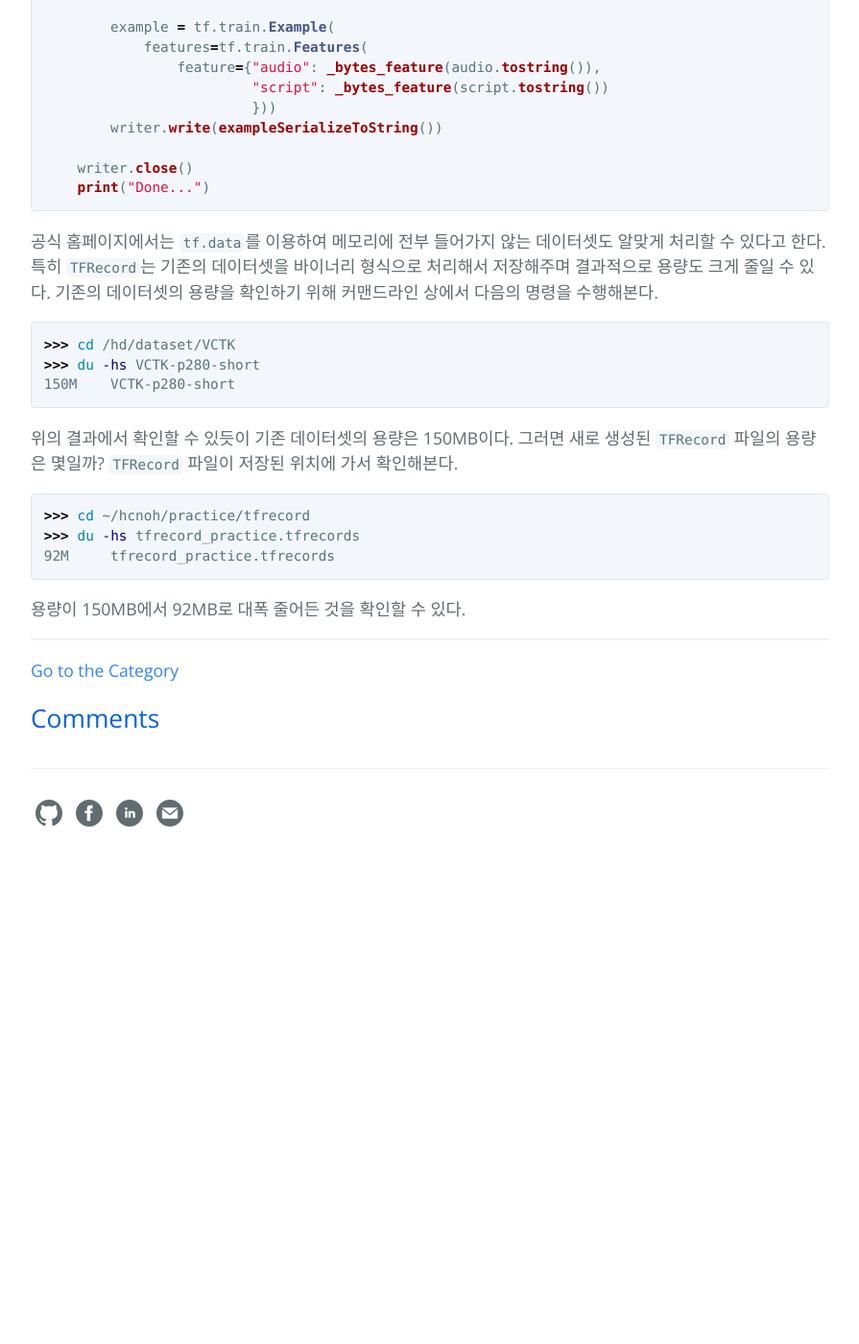
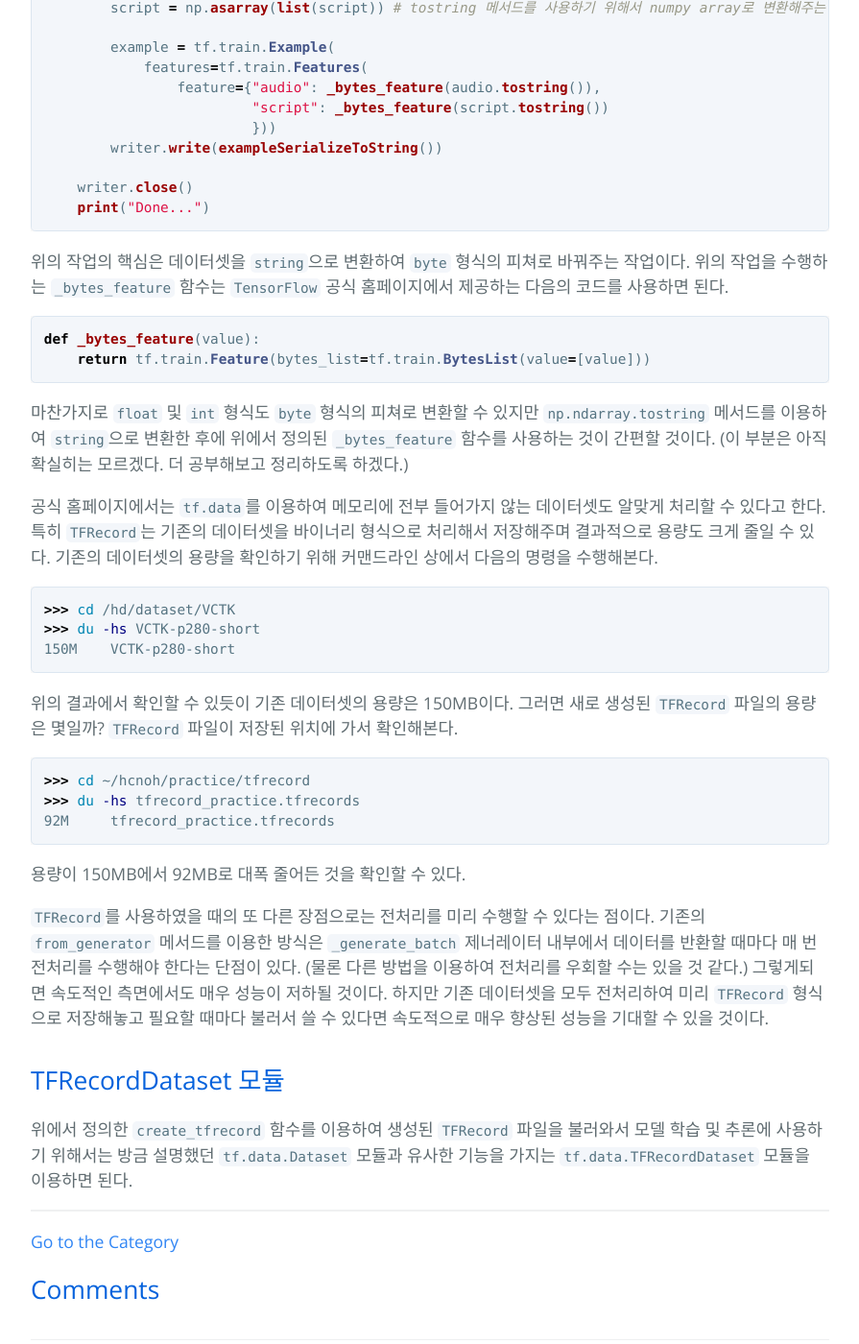
Before and after one commit to hcnoh/hcnoh.github.io, a Jekyll site: the page built from _posts/2018-11-05-tensorflow-data-module.md, in a window 1280 px wide and 1400 px high, scrolled down 4662 px. Shown: the whole window at 96% size, without its empty margins (192-1087 px from the left). Built offline with Jekyll 4.4.1, drawn with Linux system fonts in a browser that asks for light colours; comment, search, counter and statistics services are not loaded; before the commit the page ends 5577 px from its top, so only the background shows below that; some of the changed text lies outside the part shown.

Commit message:
Update 2018-11-05-tensorflow-data-module.md

````diff
--- a/_posts/2018-11-05-tensorflow-data-module.md
+++ b/_posts/2018-11-05-tensorflow-data-module.md
@@ -162,6 +162,7 @@ def create_tfrecord(dataset_list):
         audio_file_path = dataset["audio_file_path"]
         script_file_path = dataset["script_file_path"]
 
+        # 데이터셋을 미리 전처리하여 TFRecord로 저장
         audio = audio_process.get_audio(audio_file_path)
 
         script = get_script(script_file_path)
@@ -178,6 +179,15 @@ def create_tfrecord(dataset_list):
     writer.close()
     print("Done...")
 ```
+
+위의 작업의 핵심은 데이터셋을 `string`으로 변환하여 `byte` 형식의 피쳐로 바꿔주는 작업이다. 위의 작업을 수행하는 `_bytes_feature` 함수는 `TensorFlow` 공식 홈페이지에서 제공하는 다음의 코드를 사용하면 된다.
+
+```python
+def _bytes_feature(value):
+    return tf.train.Feature(bytes_list=tf.train.BytesList(value=[value]))
+```
+
+마찬가지로 `float` 및 `int` 형식도 `byte` 형식의 피쳐로 변환할 수 있지만 `np.ndarray.tostring` 메서드를 이용하여 `string`으로 변환한 후에 위에서 정의된 `_bytes_feature` 함수를 사용하는 것이 간편할 것이다. (이 부분은 아직 확실히는 모르겠다. 더 공부해보고 정리하도록 하겠다.)
 
 공식 홈페이지에서는 `tf.data`를 이용하여 메모리에 전부 들어가지 않는 데이터셋도 알맞게 처리할 수 있다고 한다. 특히 `TFRecord`는 기존의 데이터셋을 바이너리 형식으로 처리해서 저장해주며 결과적으로 용량도 크게 줄일 수 있다. 기존의 데이터셋의 용량을 확인하기 위해 커맨드라인 상에서 다음의 명령을 수행해본다.
 
@@ -196,3 +206,8 @@ def create_tfrecord(dataset_list):
 ```
 
 용량이 150MB에서 92MB로 대폭 줄어든 것을 확인할 수 있다.
+
+`TFRecord`를 사용하였을 때의 또 다른 장점으로는 전처리를 미리 수행할 수 있다는 점이다. 기존의 `from_generator` 메서드를 이용한 방식은 `_generate_batch` 제너레이터 내부에서 데이터를 반환할 때마다 매 번 전처리를 수행해야 한다는 단점이 있다. (물론 다른 방법을 이용하여 전처리를 우회할 수는 있을 것 같다.) 그렇게되면 속도적인 측면에서도 매우 성능이 저하될 것이다. 하지만 기존 데이터셋을 모두 전처리하여 미리 `TFRecord` 형식으로 저장해놓고 필요할 때마다 불러서 쓸 수 있다면 속도적으로 매우 향상된 성능을 기대할 수 있을 것이다.
+
+## TFRecordDataset 모듈
+위에서 정의한 `create_tfrecord` 함수를 이용하여 생성된 `TFRecord` 파일을 불러와서 모델 학습 및 추론에 사용하기 위해서는 방금 설명했던 `tf.data.Dataset` 모듈과 유사한 기능을 가지는 `tf.data.TFRecordDataset` 모듈을 이용하면 된다.
````
